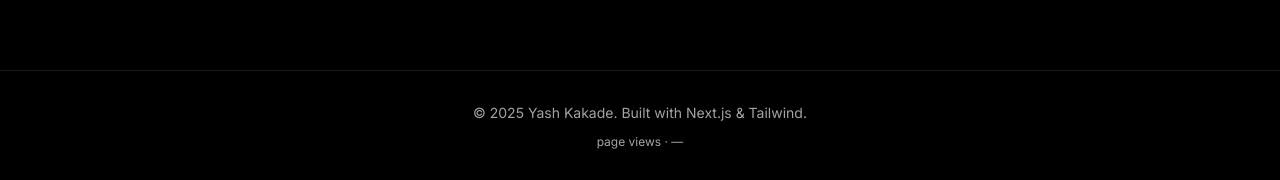
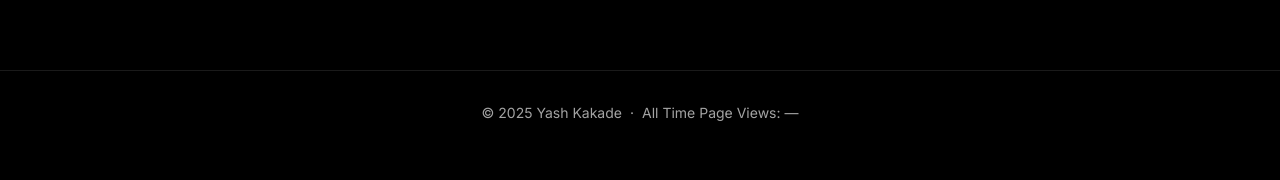
Before and after one commit to itsyashk/itsyashk.github.io, a Next.js app: page /projects/autonomous-lawnmower in a window 1280 px wide. Shown: the part 1511-1691 px from the top of the page. After the commit the page ends 1666 px from the top, so only its background shows below. Built offline with nearby package versions, Linux system fonts and the light colour scheme; no server answers.

Commit message:
broken projec sub dir

```diff
--- a/app/layout.tsx
+++ b/app/layout.tsx
@@ -25,11 +25,10 @@ export default function RootLayout({
                     <main className="flex-grow pt-16">
                         {children}
                     </main>
-                    <footer className="py-8 text-center text-sm text-[hsl(var(--muted-foreground))] border-t border-[hsl(var(--muted))] mt-20 bg-black">
-                        <p>© {new Date().getFullYear()} Yash Kakade. Built with Next.js & Tailwind.</p>
-                        <div className="mt-2">
-                            <PageViewCounter />
-                        </div>
+                    <footer className="py-8 text-center text-sm text-[hsl(var(--muted-foreground))] border-t border-[hsl(var(--muted))] mt-20 bg-black flex justify-center items-center gap-2">
+                        <span>© {new Date().getFullYear()} Yash Kakade</span>
+                        <span>·</span>
+                        <PageViewCounter />
                     </footer>
                 </div>
             </body>
--- a/app/projects/[slug]/page.tsx
+++ b/app/projects/[slug]/page.tsx
@@ -11,8 +11,9 @@ export async function generateStaticParams() {
     }));
 }
 
-export default function ProjectPage({ params }: { params: { slug: string } }) {
-    const project = projects.find((p) => p.slug === params.slug);
+export default async function ProjectPage({ params }: { params: Promise<{ slug: string }> }) {
+    const { slug } = await params;
+    const project = projects.find((p) => p.slug === slug);
 
     if (!project) {
         notFound();
--- a/components/PageViewCounter.tsx
+++ b/components/PageViewCounter.tsx
@@ -33,8 +33,8 @@ export default function PageViewCounter() {
     }, []);
 
     return (
-        <span className="text-xs text-[hsl(var(--muted-foreground))]">
-            page views · {count ?? "—"}
+        <span className="text-sm text-[hsl(var(--muted-foreground))]">
+            All Time Page Views: {count ?? "—"}
         </span>
     );
 }
```
